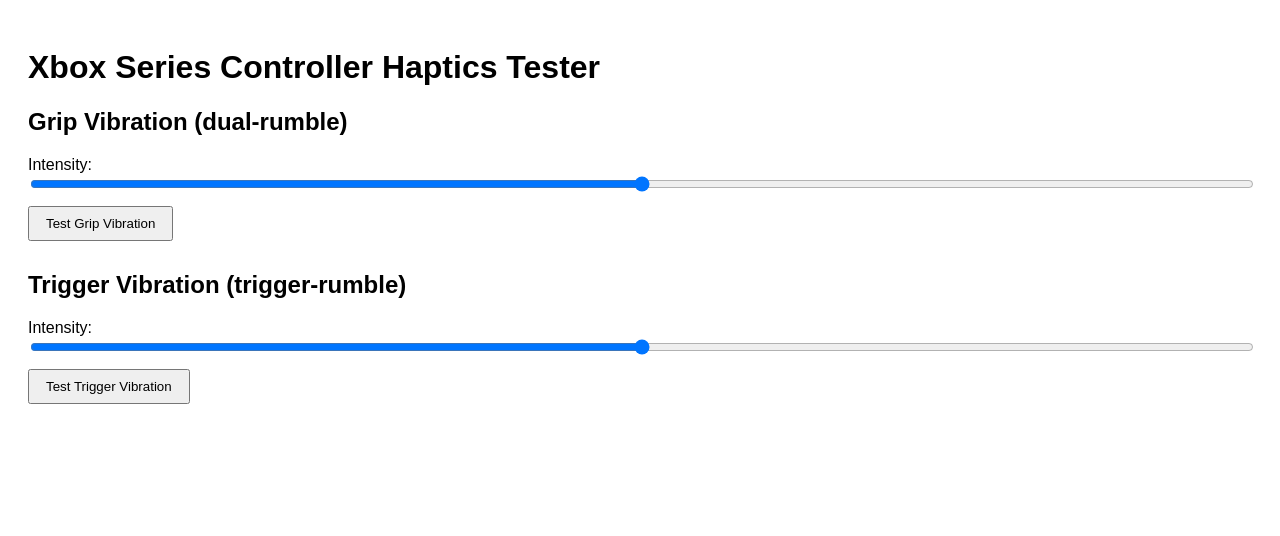
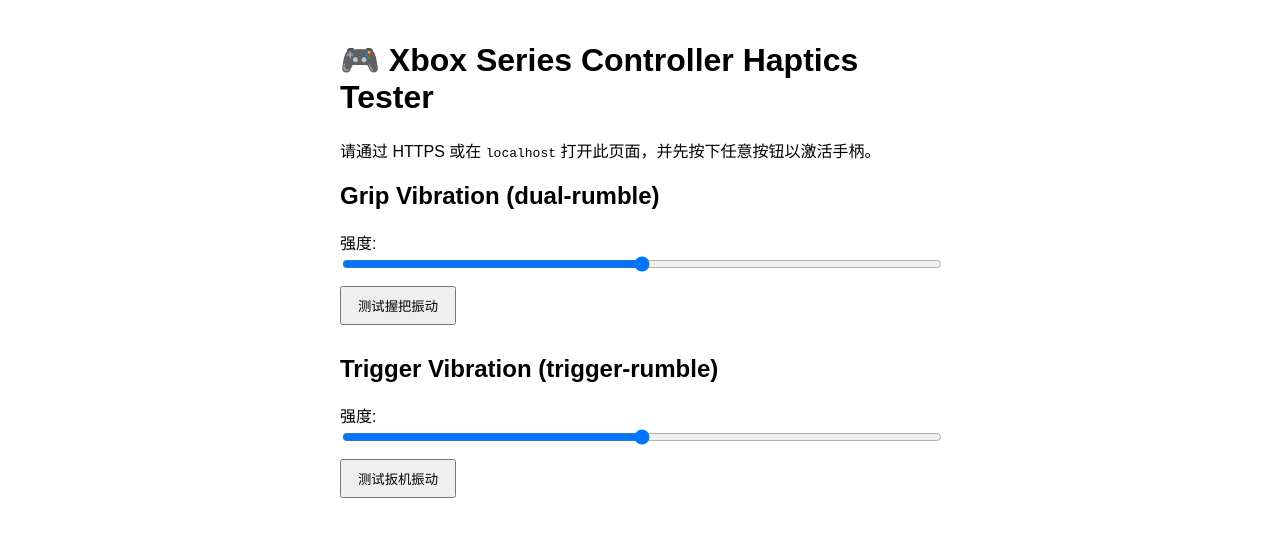
Before and after one commit to Yyiyun/xbox-haptics-tester, a plain HTML site: page index.html in a window 1280 px wide. Drawn offline with Linux system fonts and the light colour scheme.

Commit message:
Update index.html

```diff
--- a/index.html
+++ b/index.html
@@ -3,34 +3,39 @@
 <head>
   <meta charset="UTF-8">
   <title>Xbox Controller Haptics Tester</title>
+  <meta name="viewport" content="width=device-width, initial-scale=1.0">
   <style>
-    body { font-family: sans-serif; padding: 20px; }
+    body { font-family: sans-serif; padding: 20px; max-width: 600px; margin: auto; }
     section { margin-bottom: 30px; }
     label { display: block; margin: 10px 0; }
     input[type=range] { width: 100%; }
-    button { padding: 8px 16px; }
+    button { padding: 8px 16px; cursor: pointer; }
+    #status { margin-top: 20px; color: #c00; }
   </style>
 </head>
 <body>
-  <h1>Xbox Series Controller Haptics Tester</h1>
+  <h1>🎮 Xbox Series Controller Haptics Tester</h1>
+  <p>请通过 HTTPS 或在 <code>localhost</code> 打开此页面，并先按下任意按钮以激活手柄。</p>
 
   <!-- 握把振动测试区 -->
   <section>
     <h2>Grip Vibration (dual‑rumble)</h2>
     <label>
-      Intensity: <input type="range" id="gripIntensity" min="0" max="1" step="0.01" value="0.5">
+      强度: <input type="range" id="gripIntensity" min="0" max="1" step="0.01" value="0.5">
     </label>
-    <button id="gripTest">Test Grip Vibration</button>
+    <button id="gripTest">测试握把振动</button>
   </section>
 
   <!-- 扳机振动测试区 -->
   <section>
     <h2>Trigger Vibration (trigger‑rumble)</h2>
     <label>
-      Intensity: <input type="range" id="triggerIntensity" min="0" max="1" step="0.01" value="0.5">
+      强度: <input type="range" id="triggerIntensity" min="0" max="1" step="0.01" value="0.5">
     </label>
-    <button id="triggerTest">Test Trigger Vibration</button>
+    <button id="triggerTest">测试扳机振动</button>
   </section>
+
+  <div id="status"></div>
 
   <script src="haptics-tester.js"></script>
 </body>
```
